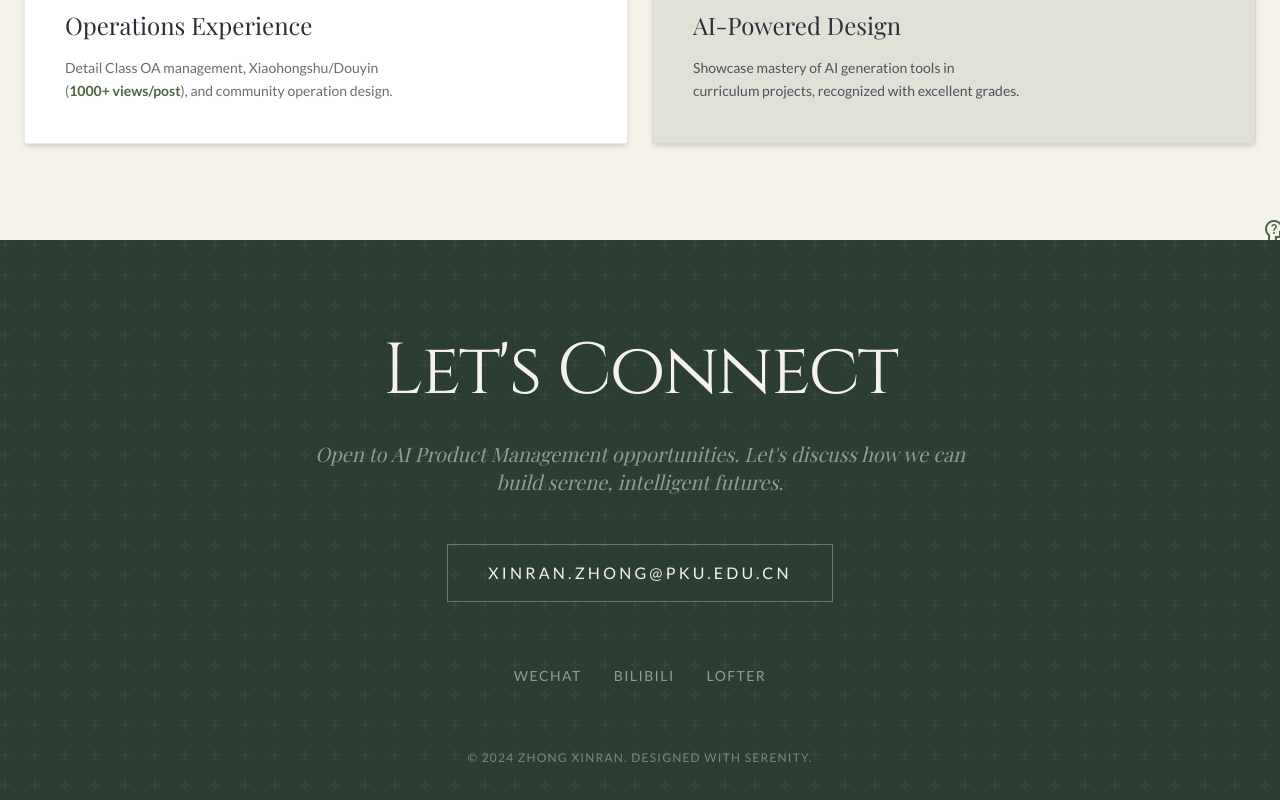
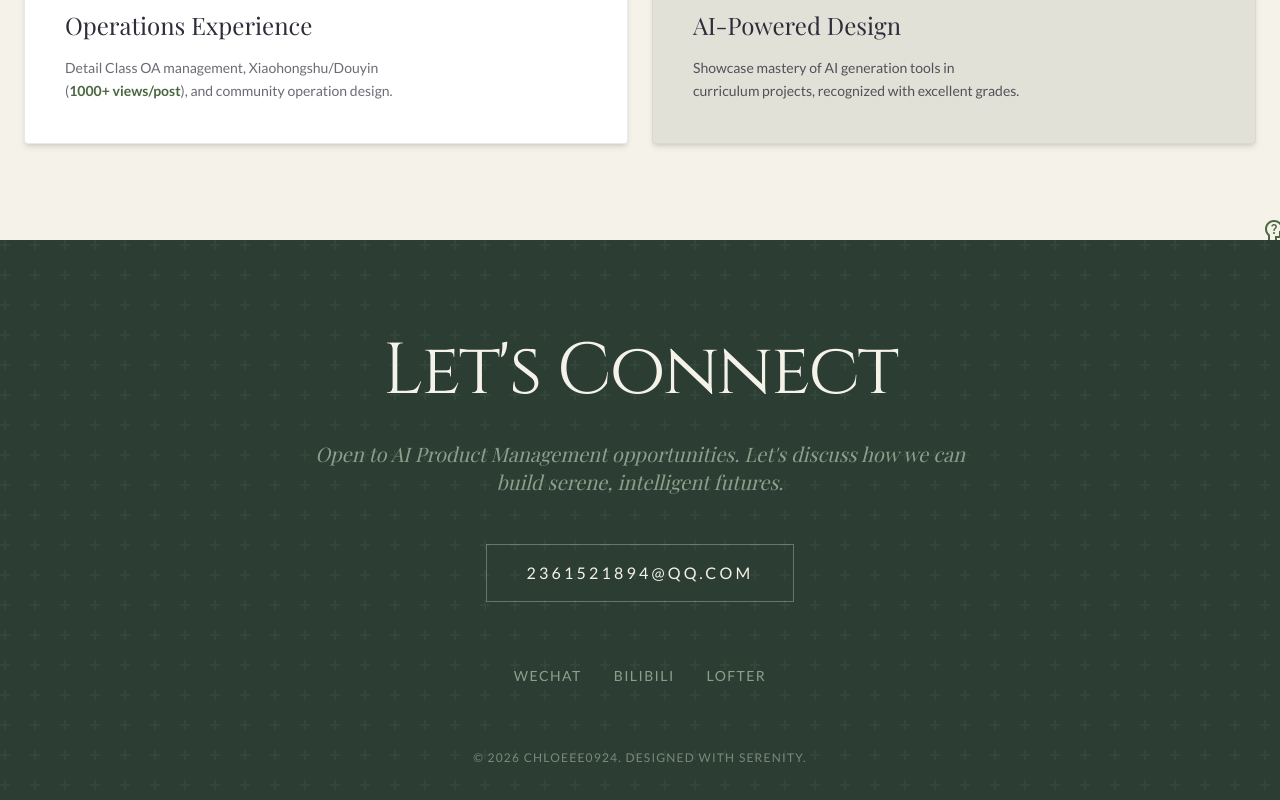
Before and after one commit to ChloEee0924/portfolio2, a Next.js app: page / in a window 1280 px wide. Shown: the part 5296-6096 px from the top of the page. Built offline with nearby package versions, Linux system fonts and the light colour scheme; a web font is replaced by a local one.

Commit message:
更新内容

```diff
--- a/app/components/Footer.tsx
+++ b/app/components/Footer.tsx
@@ -23,9 +23,9 @@ export default function Footer() {
                 </p>
                 <Link
                     className="inline-block px-10 py-4 border border-serene-cream/30 text-serene-cream uppercase tracking-[0.2em] hover:bg-serene-cream hover:text-serene-dark transition-all duration-300 mb-16"
-                    href="mailto:xinran.zhong@pku.edu.cn"
+                    href="mailto:2361521894@qq.com"
                 >
-                    xinran.zhong@pku.edu.cn
+                    2361521894@qq.com
                 </Link>
                 <div className="flex gap-8 mb-16">
                     <Link
@@ -48,7 +48,7 @@ export default function Footer() {
                     </Link>
                 </div>
                 <div className="text-xs text-serene-cream/40 font-body uppercase tracking-widest">
-                    © 2024 Zhong Xinran. Designed with Serenity.
+                    © 2026 ChloEee0924. Designed with Serenity.
                 </div>
             </div>
         </footer>
```
Also changed, not shown: 1 other file (tests, documents, lock files or other folders).
